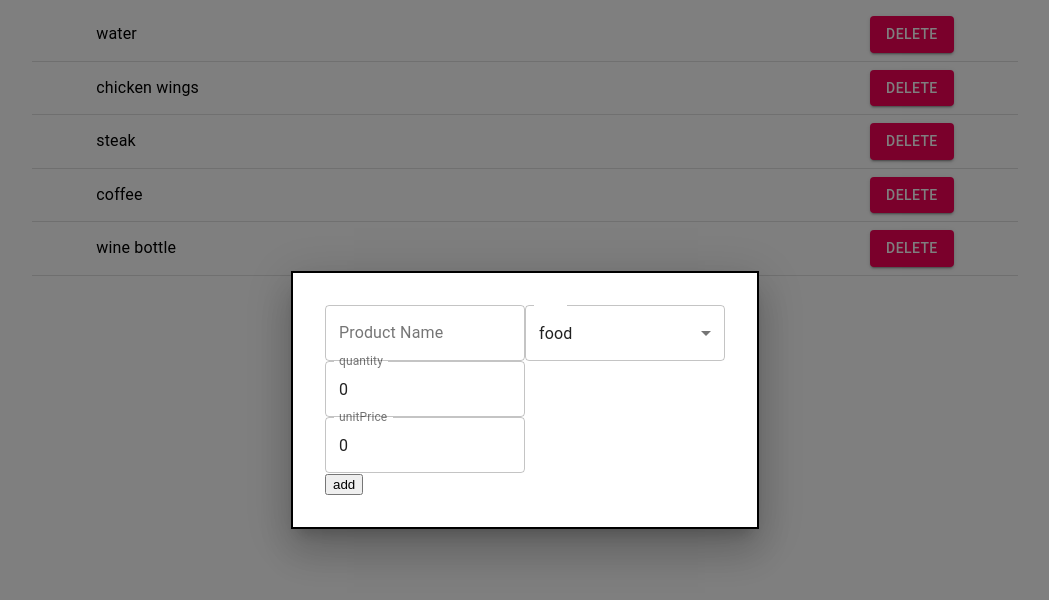
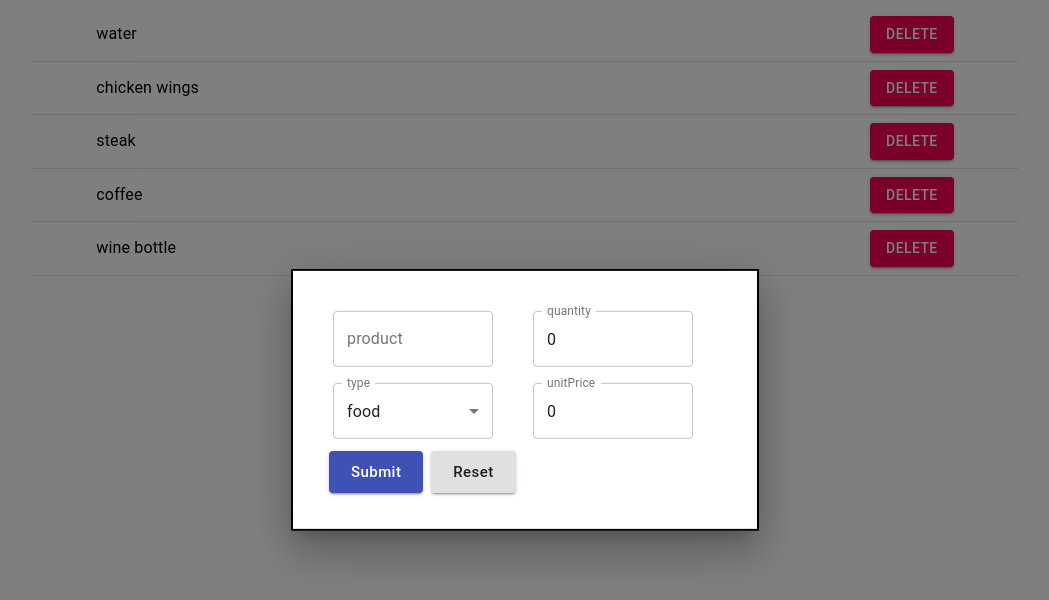
Before and after one commit to feres1994/senior-test, a React (Create React App) app in the folder senior-test/: page / in a window 1280 px wide. Both pictures are taken after a click on the button "OPEN MODAL". Shown: the top 600 px of the page, without its empty margins (115-1164 px from the left). Built offline with nearby package versions, Linux system fonts and the light colour scheme.

Commit message:
add form validation

```diff
--- a/senior-test/src/components/AddProduct.js
+++ b/senior-test/src/components/AddProduct.js
@@ -37,7 +37,7 @@ export default function BasicModal({addProduct}) {
         aria-describedby="modal-modal-description"
       >
         <Box sx={style} >
-         <ProductForm  addProduct={item => addProduct(item)}/>
+         <ProductForm  addProduct={item => addProduct(item)} closeModal={handleClose}/>
         </Box>
       </Modal>
     </div>
--- a/senior-test/src/components/ProductForm.js
+++ b/senior-test/src/components/ProductForm.js
@@ -1,4 +1,121 @@
-import { TextField } from '@material-ui/core'
+import React from 'react'
+import { Grid, } from '@material-ui/core';
+import Controls from "./inputs/Controls";
+import { useForm, Form } from './form/Index.js';
+
+
+
+const initialValues = {
+    product: "",
+    type: "food",
+    quantity: 0,
+    unitPrice: 0
+}
+
+const types = [
+    "food",
+    "drinks"
+]
+
+export default function EmployeeForm({addProduct,closeModal}) {
+
+    const validate = (fieldValues = values) => {
+        let temp = { ...errors }
+        if ('product' in fieldValues)
+            temp.product = fieldValues.product ? "" : "This field is required."
+            if ('quantity' in fieldValues)
+            temp.quantity = fieldValues.quantity ? 0 : "Please set the quantity"
+            if ('unitPrice' in fieldValues)
+            temp.unitPrice = fieldValues.unitPrice ? 0 : "Please set unit price"
+
+        setErrors({
+            ...temp
+        })
+
+        if (fieldValues == values)
+        console.log("here");
+            return Object.values(temp).every(x => x == "")
+    }
+
+    const {
+        values,
+        errors,
+        setErrors,
+        handleInputChange,
+        resetForm
+    } = useForm(initialValues, true, validate);
+
+    const handleSubmit = e => {
+        e.preventDefault()
+        if (validate()){
+            addProduct(values)
+            resetForm()
+        }
+    }
+
+    return (
+        <Form onSubmit={handleSubmit}>
+            <Grid container>
+                <Grid item xs={6}>
+                <Controls.Input
+                        name="product"
+                        label="product"
+                        value={values.product}
+                        onChange={handleInputChange}
+                        error={errors.product}
+                    />
+
+                <Controls.Select
+                        name="type"
+                        label="type"
+                        value={values.type}
+                        onChange={handleInputChange}
+                        options={types}
+                        error={errors.type}
+                    />
+
+
+
+                </Grid>
+                <Grid item xs={6}>
+
+
+                         <Controls.Input
+                        name="quantity"
+                        label="quantity"
+                        value={values.quantity}
+                        onChange={handleInputChange}
+                        error={errors.quantity}
+                    />
+
+                      <Controls.Input
+                        name="unitPrice"
+                        label="unitPrice"
+                        value={values.unitPrice}
+                        onChange={handleInputChange}
+                        error={errors.unitPrice}
+                    />
+
+
+
+                </Grid>
+                <Grid item xs={6}>
+                <div>
+                        <Controls.Button
+                            type="submit"
+                            text="Submit" />
+                        <Controls.Button
+                            text="Reset"
+                            color="default"
+                            onClick={resetForm} />
+                    </div>
+                    </Grid>
+            </Grid>
+        </Form>
+    )
+}
+
+/*import { TextField } from '@material-ui/core'
 import Grid from '@mui/material/Grid';
 import React, {useState} from 'react'
 import InputLabel from '@mui/material/InputLabel';
@@ -90,3 +207,7 @@ export default function ProductForm({addProduct}) {
     </form>
   )
 }
+/**
+ *
+ *
+ */
--- a/senior-test/src/components/inputs/Controls.js
+++ b/senior-test/src/components/inputs/Controls.js
@@ -1,6 +1,6 @@
 
 
-import Input from "./Input";
+import Input from "./TextField";
 import Select from "./Select";
 import Button from "./Button";
 
--- a/senior-test/src/components/inputs/Select.js
+++ b/senior-test/src/components/inputs/Select.js
@@ -14,10 +14,10 @@ export default function Select(props) {
                 name={name}
                 value={value}
                 onChange={onChange}>
-                <MenuItem value="">None</MenuItem>
+
                 {
                     options.map(
-                        item => (<MenuItem key={item.id} value={item.id}>{item.title}</MenuItem>)
+                        (item,i) => (<MenuItem key={i} value={item}>{item}</MenuItem>)
                     )
                 }
             </MuiSelect>
```
